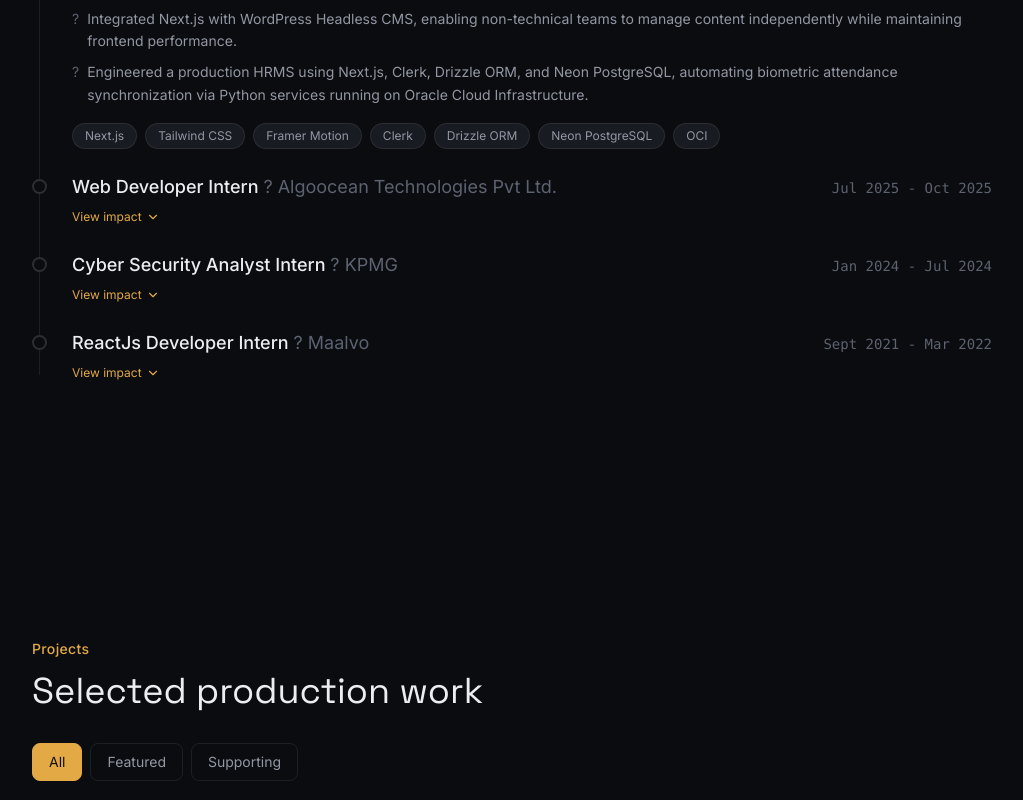
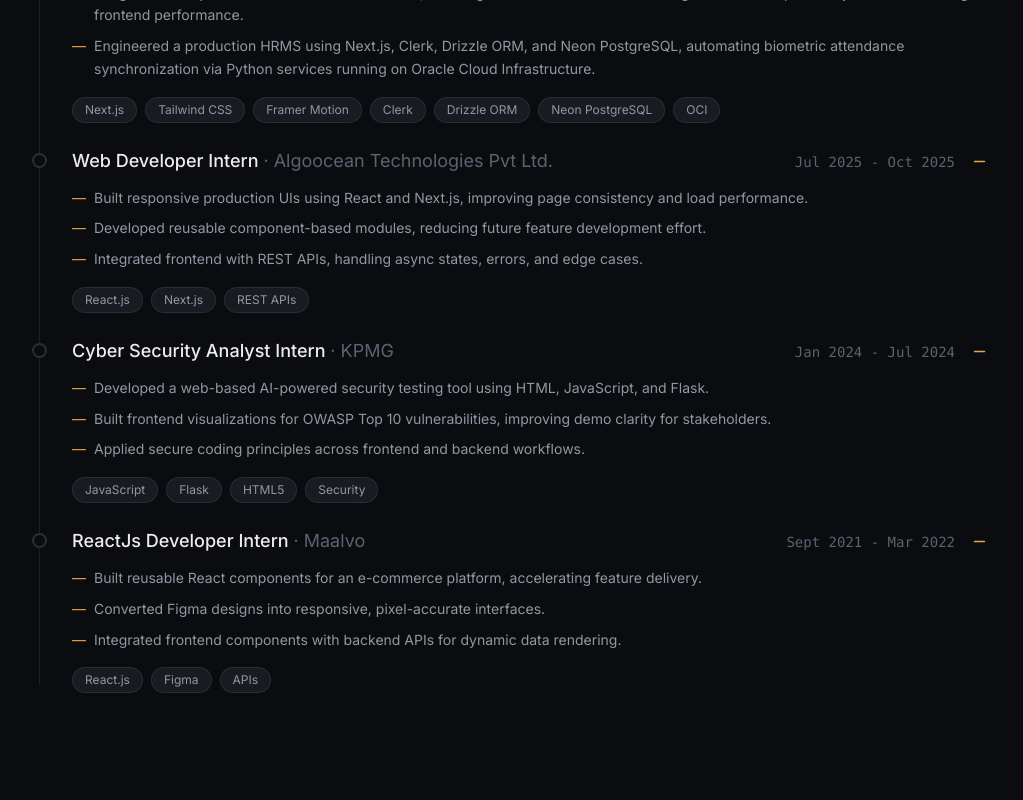
Before and after one commit to guneetsura/guneetsura.github.io, a Next.js app: page / in a window 1280 px wide. Shown: the part 1880-2680 px from the top of the page, without its empty margins (128-1151 px from the left). Built offline with nearby package versions, Linux system fonts and the light colour scheme; no server answers.

Commit message:
refine portfolio project and experience presentation

```diff
--- a/src/components/Contact.tsx
+++ b/src/components/Contact.tsx
@@ -62,7 +62,7 @@
       <div className="grid md:grid-cols-5 gap-12">
         <motion.div initial="hidden" whileInView="visible" viewport={{ once: true, amount: 0.3 }} variants={fadeUp} className="md:col-span-2 space-y-5">
           <p className="text-sm text-[var(--text-muted)] leading-relaxed">
-            Private contact details are intentionally not published. Use the form or connect through LinkedIn.
+
           </p>
           <a href={profile.linkedin} target="_blank" rel="noopener noreferrer" className="btn-secondary w-fit">
             LinkedIn <ExternalLink size={15} />
--- a/src/components/Experience.tsx
+++ b/src/components/Experience.tsx
@@ -1,8 +1,8 @@
 'use client';
 
 import { useEffect, useState } from 'react';
+import { Minus, Plus } from 'lucide-react';
 import { motion } from 'framer-motion';
-import { ChevronDown } from 'lucide-react';
 import { getExperiences } from '@/lib/data-provider';
 import { portfolioData } from '@/lib/data';
 import { ExperienceItem } from '@/lib/types';
@@ -11,21 +11,52 @@
 
 const Experience: React.FC = () => {
   const [experiences, setExperiences] = useState<ExperienceItem[]>(portfolioData.experiences);
-  const [expanded, setExpanded] = useState<string | null>(portfolioData.experiences[0]?.id ?? null);
-  useEffect(() => { getExperiences().then((data) => { setExperiences(data); setExpanded(data[0]?.id ?? null); }).catch(() => {}); }, []);
+  const [expanded, setExpanded] = useState<Set<string>>(() => new Set(portfolioData.experiences.map((experience) => experience.id)));
+
+  useEffect(() => {
+    getExperiences().then((data) => {
+      setExperiences(data);
+      setExpanded(new Set(data.map((experience) => experience.id)));
+    }).catch(() => {});
+  }, []);
+
+  const toggleExperience = (id: string) => {
+    setExpanded((current) => {
+      const next = new Set(current);
+      if (next.has(id)) next.delete(id);
+      else next.add(id);
+      return next;
+    });
+  };
 
   return <section id="experience" className="section">
-    <motion.div initial="hidden" whileInView="visible" viewport={{ once: true, amount: 0.3 }} variants={fadeUp}><p className="eyebrow mb-3">Experience</p><h2 className="font-display text-3xl sm:text-4xl text-[var(--text)] mb-16">Where I&apos;ve worked</h2></motion.div>
-    <div className="relative"><div className="absolute left-[7px] top-2 bottom-2 w-px bg-[var(--border)]" /><div className="space-y-6">
-      {experiences.map((exp, index) => { const isExpanded = expanded === exp.id; return <motion.article key={exp.id} initial="hidden" whileInView="visible" viewport={{ once: true, amount: 0.3 }} variants={fadeUp} transition={{ delay: index * 0.05 }} className="relative pl-10">
-        <span className={`absolute left-0 top-1.5 w-[15px] h-[15px] rounded-full border-2 ${exp.current ? 'bg-[var(--accent)] border-[var(--accent)]' : 'bg-[var(--bg)] border-[var(--border-strong)]'}`} />
-        <button type="button" onClick={() => setExpanded(isExpanded ? null : exp.id)} aria-expanded={isExpanded} className="w-full text-left group">
-          <div className="flex flex-wrap items-baseline justify-between gap-x-4 gap-y-1"><h3 className="text-lg font-medium text-[var(--text)]">{exp.role} <span className="text-[var(--text-faint)] font-normal">? {exp.company}</span></h3><span className="text-sm text-[var(--text-faint)] font-mono">{exp.period}</span></div>
-          <span className="mt-2 inline-flex items-center gap-1 text-xs text-[var(--accent)]">{isExpanded ? 'Hide details' : 'View impact'} <ChevronDown size={14} className={`transition-transform ${isExpanded ? 'rotate-180' : ''}`} /></span>
-        </button>
-        {isExpanded && <div className="mt-3"><ul className="space-y-2 mb-4">{exp.description.map((line, i) => <li key={i} className="text-sm text-[var(--text-muted)] leading-relaxed flex gap-2"><span className="text-[var(--text-faint)] shrink-0">?</span><span>{line}</span></li>)}</ul><div className="flex flex-wrap gap-2">{exp.technologies.map((tech) => <span key={tech} className="chip">{tech}</span>)}</div></div>}
-      </motion.article>; })}
-    </div></div>
+    <motion.div initial="hidden" whileInView="visible" viewport={{ once: true, amount: 0.3 }} variants={fadeUp}>
+      <p className="eyebrow mb-3">Experience</p>
+      <h2 className="font-display text-3xl sm:text-4xl text-[var(--text)] mb-16">Where I&apos;ve worked</h2>
+    </motion.div>
+    <div className="relative">
+      <div className="absolute left-[7px] top-2 bottom-2 w-px bg-[var(--border)]" />
+      <div className="space-y-6">
+        {experiences.map((exp, index) => {
+          const isExpanded = expanded.has(exp.id);
+          return <motion.article key={exp.id} initial="hidden" whileInView="visible" viewport={{ once: true, amount: 0.3 }} variants={fadeUp} transition={{ delay: index * 0.05 }} className="relative pl-10">
+            <span className={exp.current ? 'absolute left-0 top-1.5 w-[15px] h-[15px] rounded-full border-2 bg-[var(--accent)] border-[var(--accent)]' : 'absolute left-0 top-1.5 w-[15px] h-[15px] rounded-full border-2 bg-[var(--bg)] border-[var(--border-strong)]'} />
+            <div className="flex items-start gap-3">
+              <div className="min-w-0 flex-1">
+                <div className="flex flex-wrap items-baseline justify-between gap-x-4 gap-y-1">
+                  <h3 className="text-lg font-medium text-[var(--text)]">{exp.role} <span className="text-[var(--text-faint)] font-normal">· {exp.company}</span></h3>
+                  <span className="text-sm text-[var(--text-faint)] font-mono">{exp.period}</span>
+                </div>
+              </div>
+              <button type="button" onClick={() => toggleExperience(exp.id)} aria-expanded={isExpanded} aria-label={`${isExpanded ? 'Collapse' : 'Expand'} ${exp.company} experience`} className="shrink-0 mt-0.5 rounded-md p-1 text-[var(--accent)] hover:bg-[var(--accent-soft)]">
+                {isExpanded ? <Minus size={17} aria-hidden="true" /> : <Plus size={17} aria-hidden="true" />}
+              </button>
+            </div>
+            {isExpanded && <div className="mt-3"><ul className="space-y-2 mb-4">{exp.description.map((line, i) => <li key={i} className="text-sm text-[var(--text-muted)] leading-relaxed flex gap-2"><span className="text-[var(--accent)] shrink-0">—</span><span>{line}</span></li>)}</ul><div className="flex flex-wrap gap-2">{exp.technologies.map((tech) => <span key={tech} className="chip">{tech}</span>)}</div></div>}
+          </motion.article>;
+        })}
+      </div>
+    </div>
   </section>;
 };
 
--- a/src/components/Projects.tsx
+++ b/src/components/Projects.tsx
@@ -10,24 +10,17 @@
 const Github: React.FC<{ size?: number }> = ({ size = 20 }) => <svg xmlns="http://www.w3.org/2000/svg" width={size} height={size} viewBox="0 0 24 24" fill="none" stroke="currentColor" strokeWidth="2" strokeLinecap="round" strokeLinejoin="round"><path d="M15 22v-4a4.8 4.8 0 0 0-1-3.5c3 0 6-2 6-5.5.08-1.25-.27-2.48-1-3.5.28-1.15.28-2.35 0-3.5 0 0-1 0-3 1.5-2.64-.5-5.36-.5-8 0C6 2 5 2 5 2c-.3 1.15-.3 2.35 0 3.5A5.403 5.403 0 0 0 4 9c0 3.5 3 5.5 6 5.5-.39.49-.68 1.05-.85 1.65-.17.6-.22 1.23-.15 1.85v4" /><path d="M9 18c-4.51 2-5-2-7-2" /></svg>;
 const fadeUp = { hidden: { opacity: 0, y: 16 }, visible: { opacity: 1, y: 0, transition: { duration: 0.6, ease: 'easeOut' as const } } };
 
-type Filter = 'all' | 'featured' | 'supporting';
-
 const Projects: React.FC = () => {
   const [projects, setProjects] = useState<ProjectItem[]>(portfolioData.projects);
-  const [filter, setFilter] = useState<Filter>('all');
   useEffect(() => { getProjects().then(setProjects).catch(() => {}); }, []);
-  const visibleProjects = projects.filter((project) => filter === 'all' || (filter === 'featured' ? project.featured : !project.featured));
 
   return <section id="projects" className="section">
     <motion.div initial="hidden" whileInView="visible" viewport={{ once: true, amount: 0.3 }} variants={fadeUp}>
       <p className="eyebrow mb-3">Projects</p>
-      <h2 className="font-display text-3xl sm:text-4xl text-[var(--text)] mb-8">Selected production work</h2>
+      <h2 className="font-display text-3xl sm:text-4xl text-[var(--text)] mb-16">Built for the real world</h2>
     </motion.div>
-    <div className="flex flex-wrap gap-2 mb-10" role="group" aria-label="Filter projects">
-      {(['all', 'featured', 'supporting'] as Filter[]).map((value) => <button key={value} type="button" onClick={() => setFilter(value)} aria-pressed={filter === value} className={`filter-pill ${filter === value ? 'filter-pill-active' : ''}`}>{value[0].toUpperCase() + value.slice(1)}</button>)}
-    </div>
     <div className="grid sm:grid-cols-2 gap-6">
-      {visibleProjects.map((project, index) => <motion.article key={project.id} initial="hidden" whileInView="visible" viewport={{ once: true, amount: 0.2 }} variants={fadeUp} transition={{ delay: index * 0.06 }} className={`card p-6 flex flex-col ${project.id === 'saas-growth-marketing' ? 'sm:col-span-2 border-[var(--accent)]/50' : ''}`}>
+      {projects.map((project, index) => <motion.article key={project.id} initial="hidden" whileInView="visible" viewport={{ once: true, amount: 0.2 }} variants={fadeUp} transition={{ delay: index * 0.06 }} className={`card p-6 flex flex-col ${project.id === 'saas-growth-marketing' ? 'sm:col-span-2 border-[var(--accent)]/50 bg-[linear-gradient(135deg,rgba(226,169,69,0.08),transparent_45%)]' : ''}`}>
         {project.award && <div className="flex items-center gap-1.5 text-xs text-[var(--accent)] mb-3"><Trophy size={14} /><span>{project.award}</span></div>}
         <h3 className="text-lg font-medium text-[var(--text)] mb-2">{project.title}</h3>
         <p className="text-sm text-[var(--text-muted)] leading-relaxed mb-5 flex-grow">{project.description}</p>
@@ -38,7 +31,7 @@
         </div>
       </motion.article>)}
     </div>
-    <motion.div initial="hidden" whileInView="visible" viewport={{ once: true, amount: 0.3 }} variants={fadeUp} className="mt-10"><a href="https://github.com/guneetsura" target="_blank" rel="noopener noreferrer" className="link-underline text-sm text-[var(--text-muted)]">See more on GitHub ?</a></motion.div>
+    <motion.div initial="hidden" whileInView="visible" viewport={{ once: true, amount: 0.3 }} variants={fadeUp} className="mt-10"><a href="https://github.com/guneetsura" target="_blank" rel="noopener noreferrer" className="link-underline text-sm text-[var(--text-muted)]">See more on GitHub →</a></motion.div>
   </section>;
 };
 
```
